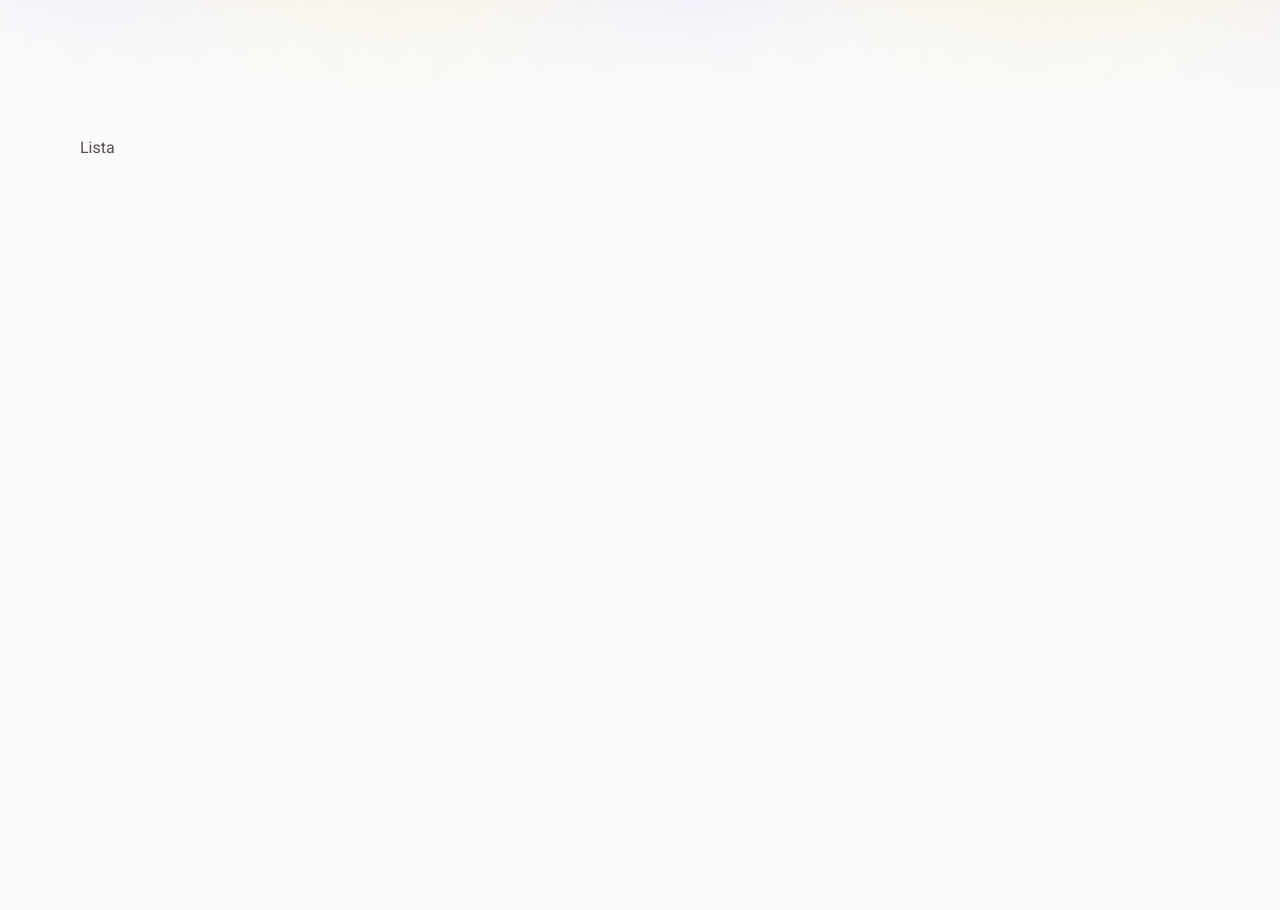
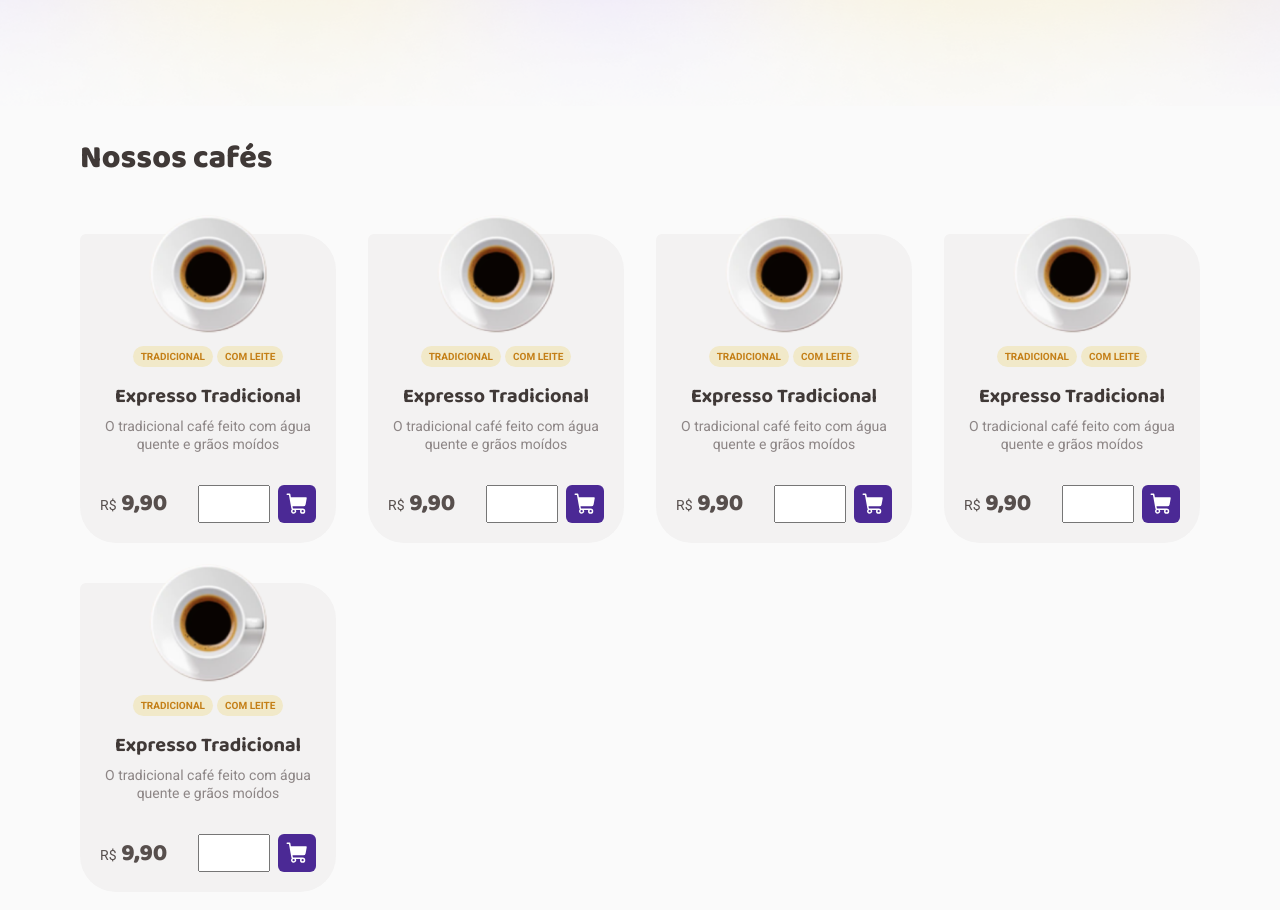
Before and after one commit to gabrielpapke/coffee-delivery-shop-challenge, a React (Vite) app: page / in a window 1280 px wide. Shown: the part 560-1470 px from the top of the page. Before the commit the page ends 800 px from the top, so only its background shows below. Built offline with nearby package versions, Linux system fonts and the light colour scheme.

Commit message:
feat: List ITitem

```diff
--- /dev/null
+++ b/src/components/InputCounter/index.tsx
@@ -0,0 +1,9 @@
+import { InputContainer } from './styles'
+
+export function InputCounter() {
+  return (
+    <InputContainer>
+      <input type="number" />
+    </InputContainer>
+  )
+}
--- /dev/null
+++ b/src/components/InputCounter/styles.ts
@@ -0,0 +1,11 @@
+import styled from 'styled-components'
+
+export const InputContainer = styled.div`
+  max-width: 4.5rem;
+  height: 2.375rem;
+
+  input {
+    width: 100%;
+    height: 100%;
+  }
+`
--- a/src/pages/Home/components/Banner/styles.ts
+++ b/src/pages/Home/components/Banner/styles.ts
@@ -4,6 +4,8 @@ import background from '../../../../assets/images/background.png'
 
 export const BannerContainer = styled.div`
   background-image: url(${background});
+  background-position: center;
+  background-size: cover;
   background-repeat: no-repeat;
   padding: 5.875rem 0 6.75rem;
 
@@ -23,6 +25,7 @@ export const BannerContainer = styled.div`
     line-height: 1.3;
     color: ${(props) => props.theme['base-title']};
     padding-bottom: 1rem;
+    font-weight: 800;
   }
 
   p {
--- /dev/null
+++ b/src/pages/Home/components/Item/index.tsx
@@ -0,0 +1,39 @@
+import { ShoppingCart } from '@phosphor-icons/react'
+
+import { ItemContainer } from './styles'
+
+import expressoImg from '../../../../assets/images/coffee-types/expresso.svg'
+import { InputCounter } from '../../../../components/InputCounter'
+
+export function Item() {
+  return (
+    <ItemContainer>
+      <div className="coffee-details">
+        <img src={expressoImg} alt="Café Expresso Tradicional" />
+
+        <span className="tags">
+          <span>tradicional</span>
+          <span>com leite</span>
+        </span>
+
+        <h3>Expresso Tradicional</h3>
+
+        <p>O tradicional café feito com água quente e grãos moídos</p>
+      </div>
+
+      <div className="bottom-details">
+        <span className="price">
+          <small>R$</small>&nbsp;9,90
+        </span>
+
+        <div>
+          <InputCounter />
+
+          <button>
+            <ShoppingCart weight="fill" size={24} />
+          </button>
+        </div>
+      </div>
+    </ItemContainer>
+  )
+}
--- /dev/null
+++ b/src/pages/Home/components/Item/styles.ts
@@ -0,0 +1,102 @@
+import styled from 'styled-components'
+
+export const ItemContainer = styled.div`
+  display: flex;
+  flex-direction: column;
+  padding: 0 1.25rem 1.25rem;
+  max-width: 256px;
+
+  background-color: ${(props) => props.theme['base-card']};
+  border-top-left-radius: 6px;
+  border-bottom-left-radius: 36px;
+  border-top-right-radius: 36px;
+  border-bottom-right-radius: 36px;
+
+  .coffee-details {
+    display: flex;
+    flex-direction: column;
+    justify-content: center;
+    text-align: center;
+
+    img {
+      width: 7.5rem;
+      height: 7.5rem;
+      margin: -1.25rem auto 0.75rem;
+    }
+
+    .tags {
+      justify-content: center;
+      display: inline-flex;
+      gap: 0.25rem;
+      margin-bottom: 1rem;
+    }
+
+    .tags span {
+      background-color: ${(props) => props.theme['yellow-light']};
+      border-radius: 100px;
+      padding: 0.25rem 0.5rem;
+
+      color: ${(props) => props.theme['yellow-dark']};
+      font-size: 0.625rem;
+      font-weight: 700;
+      text-transform: uppercase;
+    }
+
+    h3 {
+      color: ${(props) => props.theme['base-subtitle']};
+      font-size: 1.25rem;
+      font-family: 'Baloo 2', cursive;
+      font-weight: 700;
+
+      padding-bottom: 0.5rem;
+    }
+
+    p {
+      color: ${(props) => props.theme['base-label']};
+      font-size: 0.875rem;
+    }
+  }
+
+  .bottom-details {
+    padding-top: 2rem;
+    display: flex;
+    justify-content: space-between;
+    align-items: center;
+
+    .price {
+      display: flex;
+      align-items: baseline;
+      color: ${(props) => props.theme['base-text']};
+
+      small {
+        font-size: 0.875rem;
+        font-family: 'Roboto', sans-serif;
+        font-weight: 400;
+      }
+
+      font-size: 1.5rem;
+      font-weight: 800;
+      font-family: 'Baloo 2', cursive;
+    }
+
+    > div {
+      display: flex;
+      align-items: center;
+      gap: 0.5rem;
+    }
+
+    button {
+      background: ${(props) => props.theme['purple-dark']};
+      color: ${(props) => props.theme.white};
+      border: 0;
+      border-radius: 6px;
+      height: 2.375rem;
+      width: 2.375rem;
+      cursor: pointer;
+
+      display: flex;
+      align-items: center;
+      justify-content: center;
+    }
+  }
+`
--- a/src/pages/Home/components/List/index.tsx
+++ b/src/pages/Home/components/List/index.tsx
@@ -1,5 +1,18 @@
+import { Item } from '../Item'
 import { ListContainer } from './styles'
 
 export function List() {
-  return <ListContainer>Lista</ListContainer>
+  return (
+    <ListContainer>
+      <h2>Nossos cafés</h2>
+
+      <div className="grid">
+        <Item />
+        <Item />
+        <Item />
+        <Item />
+        <Item />
+      </div>
+    </ListContainer>
+  )
 }
--- a/src/pages/Home/components/List/styles.ts
+++ b/src/pages/Home/components/List/styles.ts
@@ -1,4 +1,20 @@
 import styled from 'styled-components'
 import { Container } from '../../../../styles/styles'
 
-export const ListContainer = styled(Container)``
+export const ListContainer = styled(Container)`
+  padding-bottom: 4rem;
+  h2 {
+    font-family: 'Baloo 2', cursive;
+    font-size: 2rem;
+    line-height: 1.3;
+    font-weight: 800;
+    color: ${(props) => props.theme['base-subtitle']};
+    padding-bottom: 3.375rem;
+  }
+
+  .grid {
+    display: grid;
+    grid-template-columns: 1fr 1fr 1fr 1fr;
+    grid-gap: 2.5rem 2rem;
+  }
+`
```
